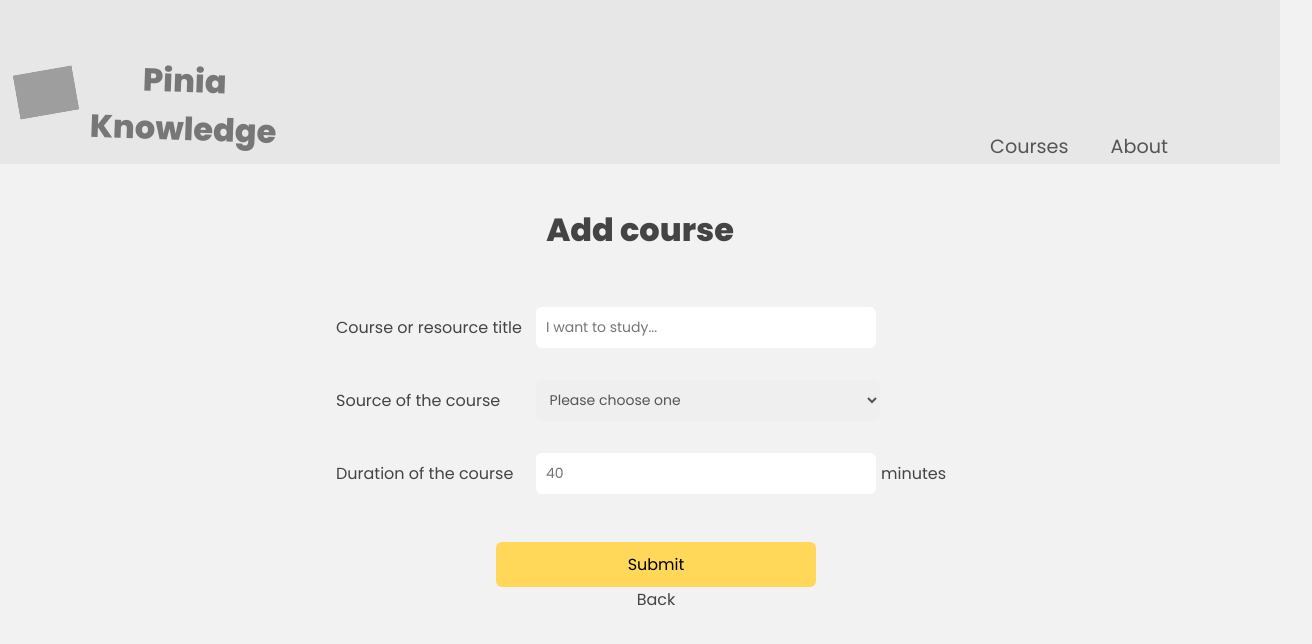
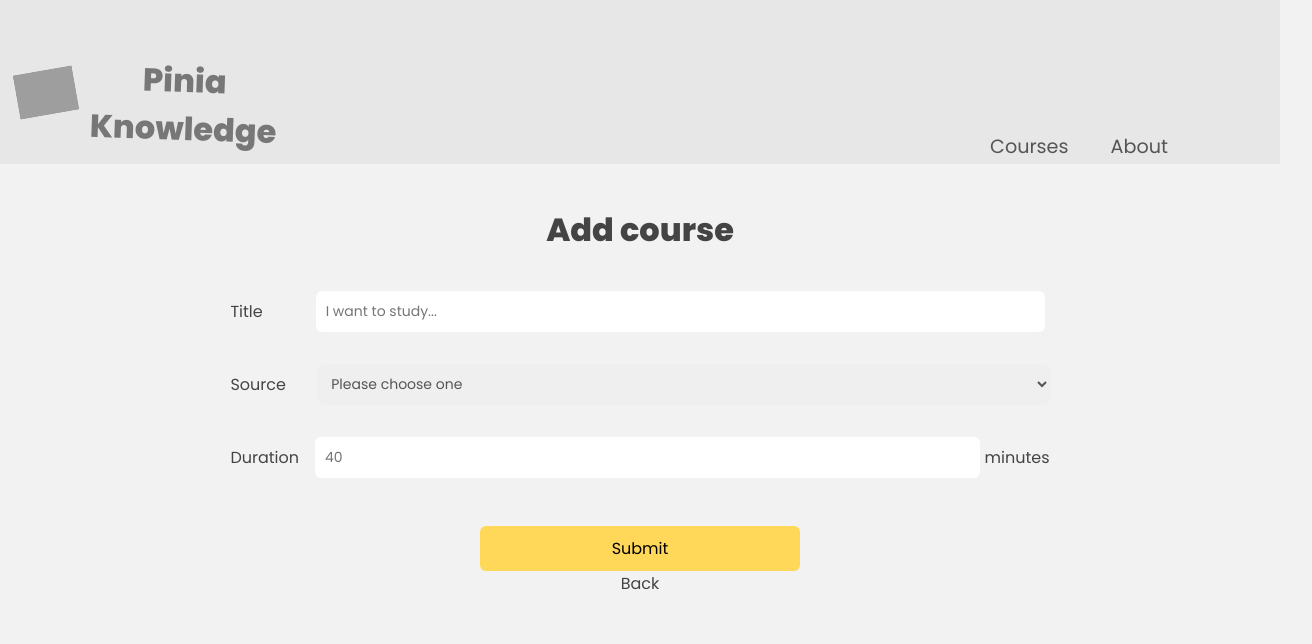
Before and after one commit to carlosperales95/frontend-knowledge, a Vue app: page /courses/new in a window 1280 px wide. Shown: the top 644 px of the page, 1312 px wide, since content can reach past the window. Built offline with nearby package versions, Linux system fonts and the light colour scheme; grey boxes are pictures that could not be loaded.

Commit message:
polish form css

```diff
--- a/src/pages/CourseForm.vue
+++ b/src/pages/CourseForm.vue
@@ -3,7 +3,7 @@
         <h1> Add course</h1>
         <form @submit.prevent="handleSubmit">
             <div class="form-control">
-                <label for="title">Course or resource title</label>
+                <label for="title">Title</label>
                 <input
                     type="text"
                     name="title"
@@ -17,7 +17,7 @@
                 Please enter a title for the course. It can be anything!
             </p>
             <div class="form-control">
-                <label for="source">Source of the course</label>
+                <label for="source">Source</label>
                 <select
                     name="source"
                     placeholder="I found this on..."
@@ -37,7 +37,7 @@
                 Please select one of the available sources. If it's not one of the options, choose 'other'
             </p>
             <div class="form-control">
-                <label for="title">Duration of the course</label>
+                <label for="title">Duration</label>
                 <input
                     type="number"
                     name="duration"
@@ -107,21 +107,19 @@ export default {
 }
 
 form {
-    width: 100%;
+    width: 80%;
     margin: 0 auto;
     display: flex;
     flex-direction: column;
-    padding: 1rem;
     align-items: center;
 }
 
 .form-control {
     display: inline-flex;
     flex-direction: row;
-    width: 40rem;
-    padding: 1rem;
+    width: 80%;
+    margin: 1rem auto;
     text-align: left;
-    align-content: flex-start;
     align-items: center;
 }
 
@@ -135,12 +133,11 @@ form button {
     font-size: 1em;
     width: 20rem;
     margin-top: 2rem;
-    align-self: center;
 }
 
 form label {
-    margin-right: 0.5rem;
-    width: 12rem;
+    margin-right: 1rem;
+    width: 5rem;
 }
 
 form input {
@@ -149,7 +146,7 @@ form input {
     border-radius: 6px;
     color: #555;
     font-size: 14px;
-    width: 20rem;
+    width: 100%;
     margin-right: 5px;
 }
 
@@ -159,7 +156,7 @@ form select {
     border-radius: 6px;
     color: #555;
     font-size: 14px;
-    width: 21.5rem;
+    width: 100%;
     padding: 0.6rem;
 }
 
```
